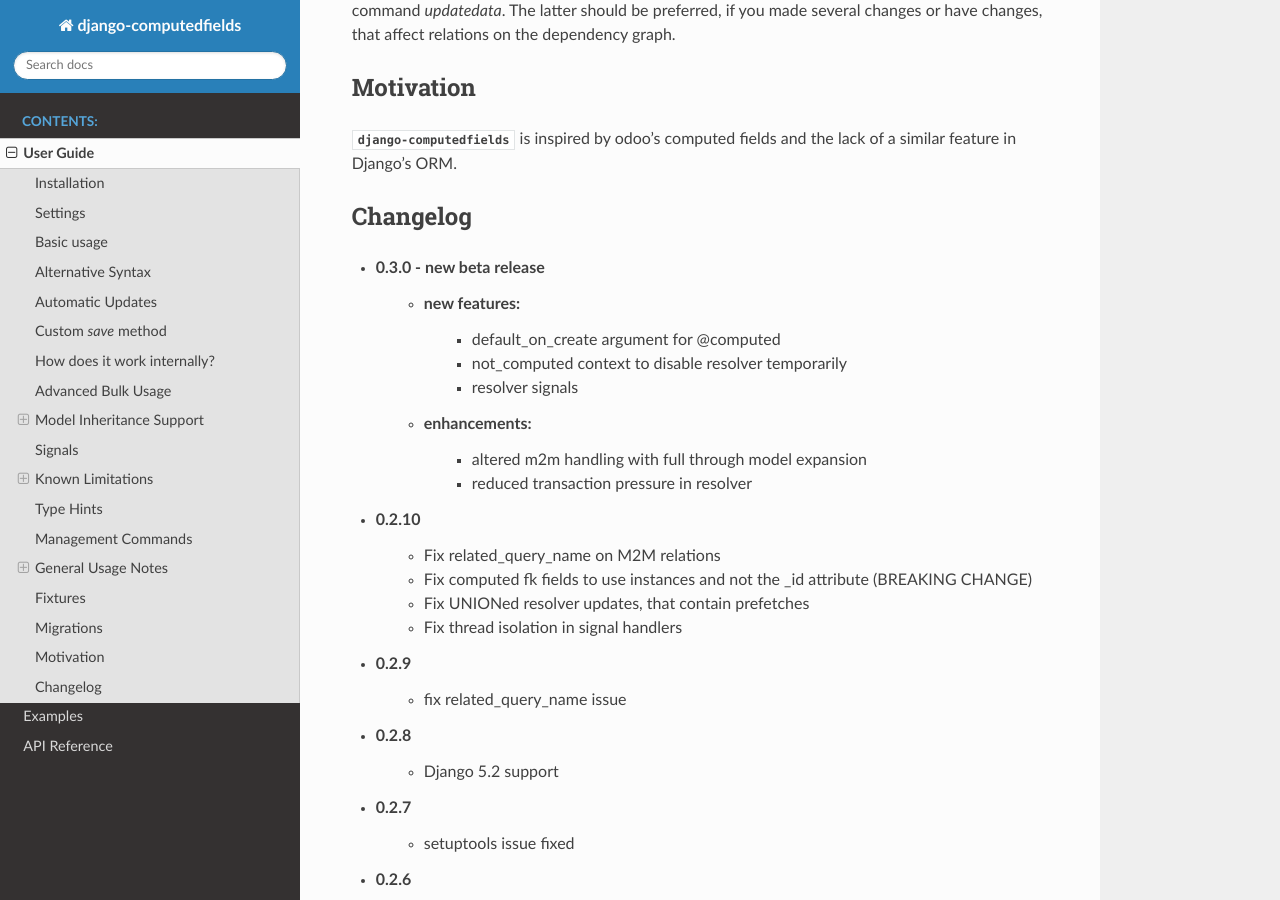
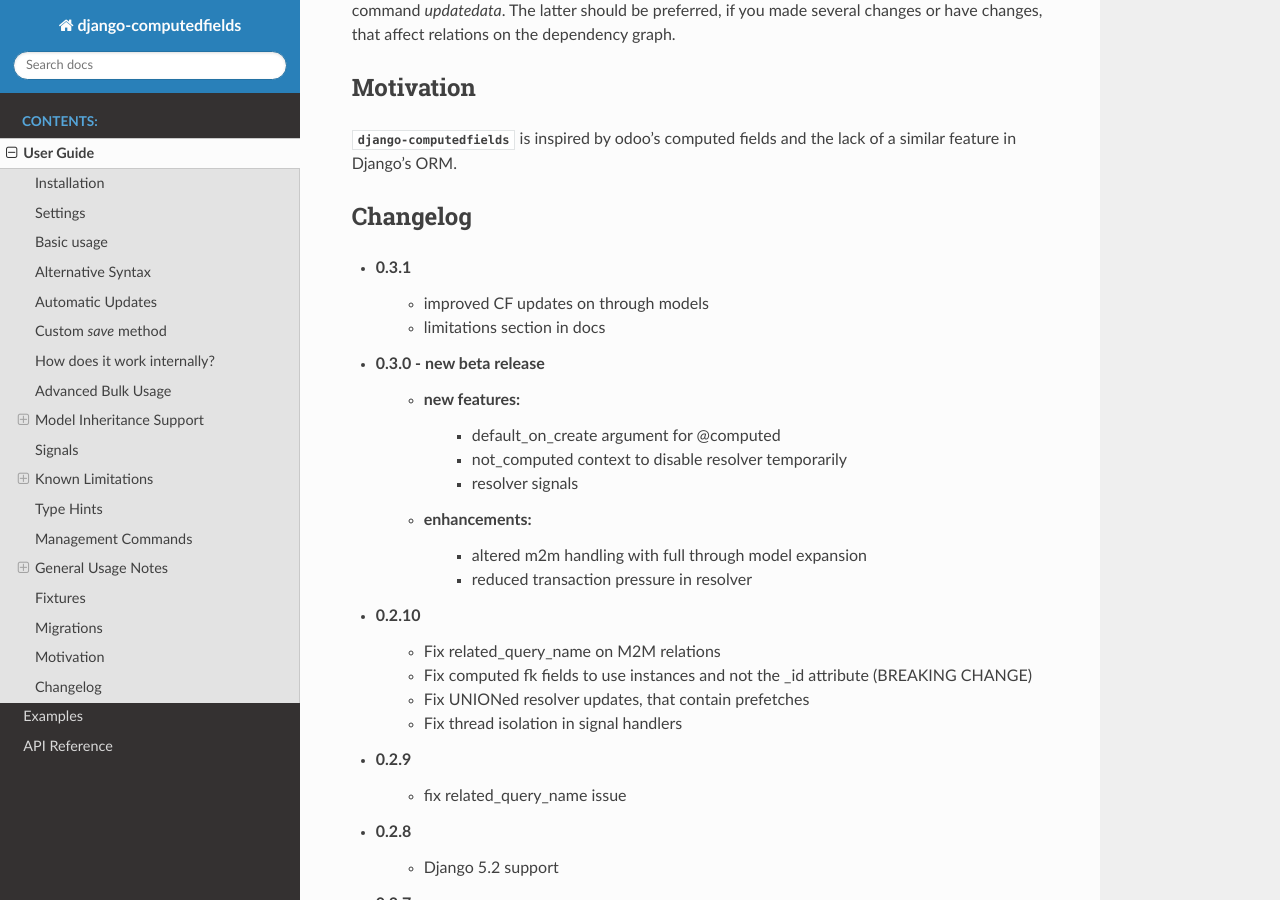
Before and after one commit to netzkolchose/django-computedfields, a Sphinx documentation site: the page built from docs/manual.rst, in a window 1280 px wide and 900 px high, scrolled down 15941 px. Built offline with Sphinx 7.4.7 and the Read the Docs theme 3.1.0, drawn with Linux system fonts in a browser that asks for light colours; the version number is read from the project's files by our own code.

Commit message:
prepare patch release

```diff
--- a/computedfields/__init__.py
+++ b/computedfields/__init__.py
@@ -1 +1 @@
-__version__ = '0.3.0'
+__version__ = '0.3.1'
--- a/docs/manual.rst
+++ b/docs/manual.rst
@@ -756,6 +756,9 @@
 Changelog
 ---------
 
+- 0.3.1
+    - improved CF updates on through models
+    - limitations section in docs
 - 0.3.0 - new beta release
     - new features:
         - default_on_create argument for @computed
```
Also changed, not shown: README.md (+3 -0 lines).
